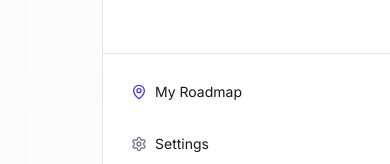
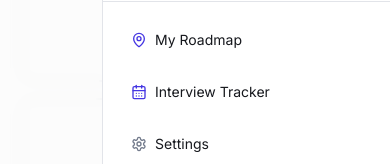
Before and after one commit to AbhishekRS07/PrepTalk, a Next.js app: page /dashboard in a window 390 px wide. Both pictures are taken after a click on the button 351 px from the left and 33 px from the top of the page. Shown: the part 558-722 px from the top of the page. Built offline with nearby package versions, Linux system fonts and the light colour scheme; no server answers.

Commit message:
minor change

```diff
--- a/app/dashboard/_components/Header.jsx
+++ b/app/dashboard/_components/Header.jsx
@@ -157,6 +157,14 @@ const Header = () => {
                       My Roadmap
                     </Link>
                     <Link
+                      href="/dashboard/interviews"
+                      onClick={() => setMenuOpen(false)}
+                      className="w-full flex items-center gap-2 px-4 py-2 text-sm text-foreground hover:bg-secondary transition-colors"
+                    >
+                      <CalendarDays className="h-4 w-4 text-primary" />
+                      Interview Tracker
+                    </Link>
+                    <Link
                       href="/dashboard/journal"
                       onClick={() => setMenuOpen(false)}
                       className="w-full flex items-center gap-2 px-4 py-2 text-sm text-foreground hover:bg-secondary transition-colors"
@@ -302,6 +310,14 @@ const Header = () => {
                   My Roadmap
                 </Link>
                 <Link
+                  href="/dashboard/interviews"
+                  onClick={() => setMobileOpen(false)}
+                  className="w-full flex items-center gap-2 px-4 py-3 rounded-xl text-sm hover:bg-secondary transition-colors"
+                >
+                  <CalendarDays className="h-4 w-4 text-primary" />
+                  Interview Tracker
+                </Link>
+                <Link
                   href="/dashboard/settings"
                   onClick={() => setMobileOpen(false)}
                   className="w-full flex items-center gap-2 px-4 py-3 rounded-xl text-sm hover:bg-secondary transition-colors"
```
